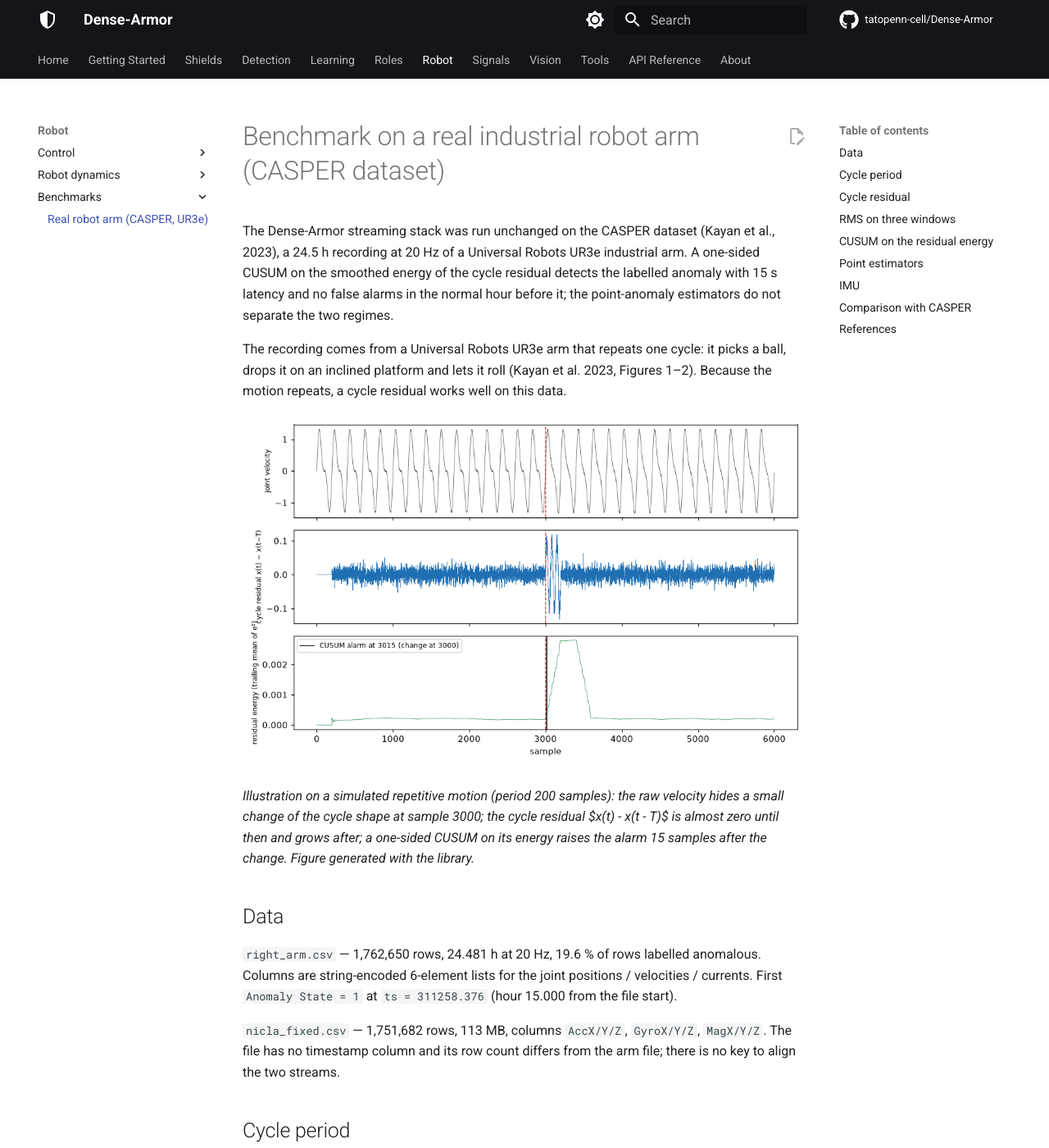
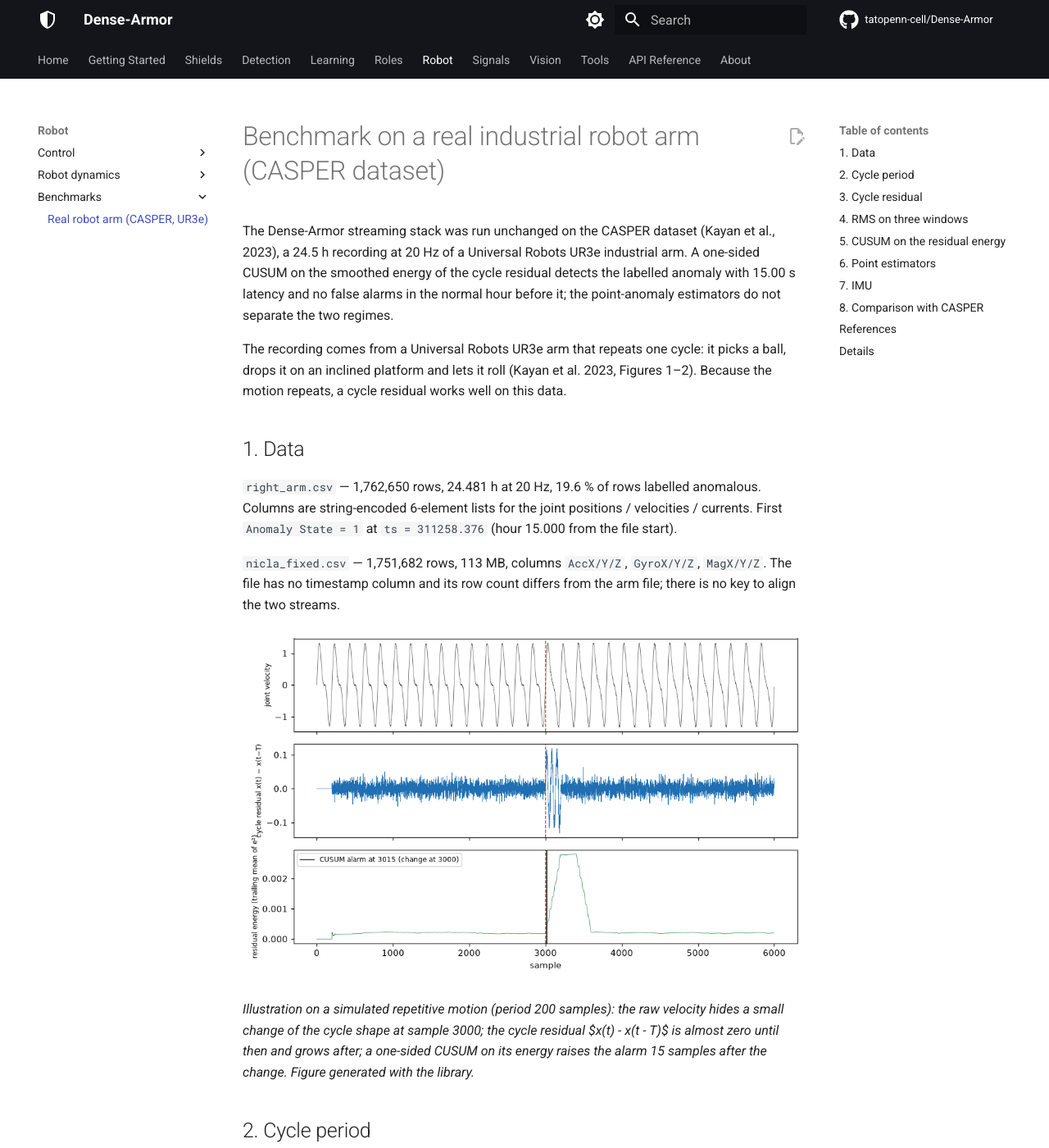
Before and after one commit to tatopenn-cell/Dense-Armor, an MkDocs documentation site: the page built from docs/benchmarks/real_robot_benchmark.md, in a window 1280 px wide and 1400 px high. Shown: the whole window at 82% size. Built offline with MkDocs 1.6.1 and Material for MkDocs 9.7.7, drawn with Linux system fonts in a browser that asks for light colours; comment, search, counter and statistics services are not loaded; some of the changed text lies outside the part shown.

Commit message:
docs(benchmarks): number sections, add Details, move illustration after Data

```diff
--- a/docs/benchmarks/real_robot_benchmark.md
+++ b/docs/benchmarks/real_robot_benchmark.md
@@ -3,23 +3,15 @@
 The Dense-Armor streaming stack was run unchanged on the CASPER dataset
 (Kayan et al., 2023), a 24.5 h recording at 20 Hz of a Universal Robots
 UR3e industrial arm. A one-sided CUSUM on the smoothed energy of the cycle
-residual detects the labelled anomaly with 15 s latency and no false
+residual detects the labelled anomaly with 15.00 s latency and no false
 alarms in the normal hour before it; the point-anomaly estimators do not
 separate the two regimes.
-
 
 The recording comes from a Universal Robots UR3e arm that repeats one cycle: it picks a ball, drops
 it on an inclined platform and lets it roll (Kayan et al. 2023, Figures 1–2). Because the motion
 repeats, a cycle residual works well on this data.
 
-![A simulated repetitive joint motion, its cycle residual and the residual energy with the CUSUM alarm](../assets/real_robot_benchmark/cycle_residual.png)
-
-*Illustration on a simulated repetitive motion (period 200 samples): the raw velocity hides a small
-change of the cycle shape at sample 3000; the cycle residual $x(t) - x(t - T)$ is almost zero until
-then and grows after; a one-sided CUSUM on its energy raises the alarm 15 samples after the
-change. Figure generated with the library.*
-
-## Data
+## 1. Data
 
 `right_arm.csv` — 1,762,650 rows, 24.481 h at 20 Hz, 19.6 % of rows
 labelled anomalous. Columns are string-encoded 6-element lists for the
@@ -30,7 +22,14 @@
 `GyroX/Y/Z`, `MagX/Y/Z`. The file has no timestamp column and its row
 count differs from the arm file; there is no key to align the two streams.
 
-## Cycle period
+![A simulated repetitive joint motion, its cycle residual and the residual energy with the CUSUM alarm](../assets/real_robot_benchmark/cycle_residual.png)
+
+*Illustration on a simulated repetitive motion (period 200 samples): the raw velocity hides a small
+change of the cycle shape at sample 3000; the cycle residual $x(t) - x(t - T)$ is almost zero until
+then and grows after; a one-sided CUSUM on its energy raises the alarm 15 samples after the
+change. Figure generated with the library.*
+
+## 2. Cycle period
 
 The arm repeats one pick-and-place cycle. On the first hour of normal
 data, the autocorrelation of each joint velocity has one dominant peak at
@@ -45,7 +44,7 @@
 | 4 | 760 | 38.00 | 0.9866 | 0.00027 |
 | 5 | 760 | 38.00 | 0.9893 | 0.01215 |
 
-## Cycle residual
+## 3. Cycle residual
 
 Two residuals were built from `T = 760` and the first hour of normal
 data:
@@ -59,7 +58,7 @@
 min −4, max +5, 9.8 % of cycles at offset 0. The shift residual carries
 no phase error; the template residual carries a few-sample error.
 
-## RMS on three windows
+## 4. RMS on three windows
 
 Residual computed from a slice that loads `T` extra samples before the
 window, so the first residual sample is real.
@@ -76,7 +75,7 @@
 around 0.55 in all windows; the phase error dominates the amplitude of
 the underlying change.
 
-## CUSUM on the residual energy
+## 5. CUSUM on the residual energy
 
 Change window `[14 h, 16 h]`, 144,001 rows, first `Anomaly State = 1`
 at row 72,005 (hour 15.000). One-sided CUSUM (`two_sided=False`),
@@ -129,7 +128,7 @@
 delay the detection (400 → 16.35 s, 1000 → 17.90 s) and do not reduce the
 false alarms further.
 
-## Point estimators
+## 6. Point estimators
 
 The five scorers on the shift residual, on its energy `e²`, and on the
 smoothed energy `trailing mean(e², 2T)`. Window `[14.5 h, 16 h]`,
@@ -176,7 +175,7 @@
 energy), 730 µs (smoothed energy), dominated by the scorer window of
 size 380 and one `numpy` median/MAD/percentile per call.
 
-## IMU
+## 7. IMU
 
 `OnlineRobustMahalanobis` on accelerometer + gyroscope, 6 channels,
 1,751,682 rows, `threshold = 7.0`:
@@ -194,7 +193,7 @@
 the median, so no single threshold in that range would both catch the
 anomaly and keep the false-alarm rate low.
 
-## Comparison with CASPER
+## 8. Comparison with CASPER
 
 CASPER (Kayan et al., 2023) trains a 1D-CNN on labelled normal IMU data
 with min-max normalization from the train set only, chooses its input
@@ -205,7 +204,7 @@
 and test.
 
 The Dense-Armor stack is causal and label-free. On the same dataset it
-detects the labelled change with 15 s latency and no false alarms in the
+detects the labelled change with 15.00 s latency and no false alarms in the
 1 h before it, using a one-sided CUSUM on the smoothed energy of the
 cycle residual with a fixed reference (span one cycle) and
 `k = 2.0, h = 20`. The point estimators (Hampel, Tukey, Chauvenet,
@@ -224,5 +223,7 @@
 
 ---
 
+## Details
+
 Every number on this page is printed by `benchmarks/casper_benchmark.py`
 (run on a Kaggle CPU notebook with the dataset attached).
```
